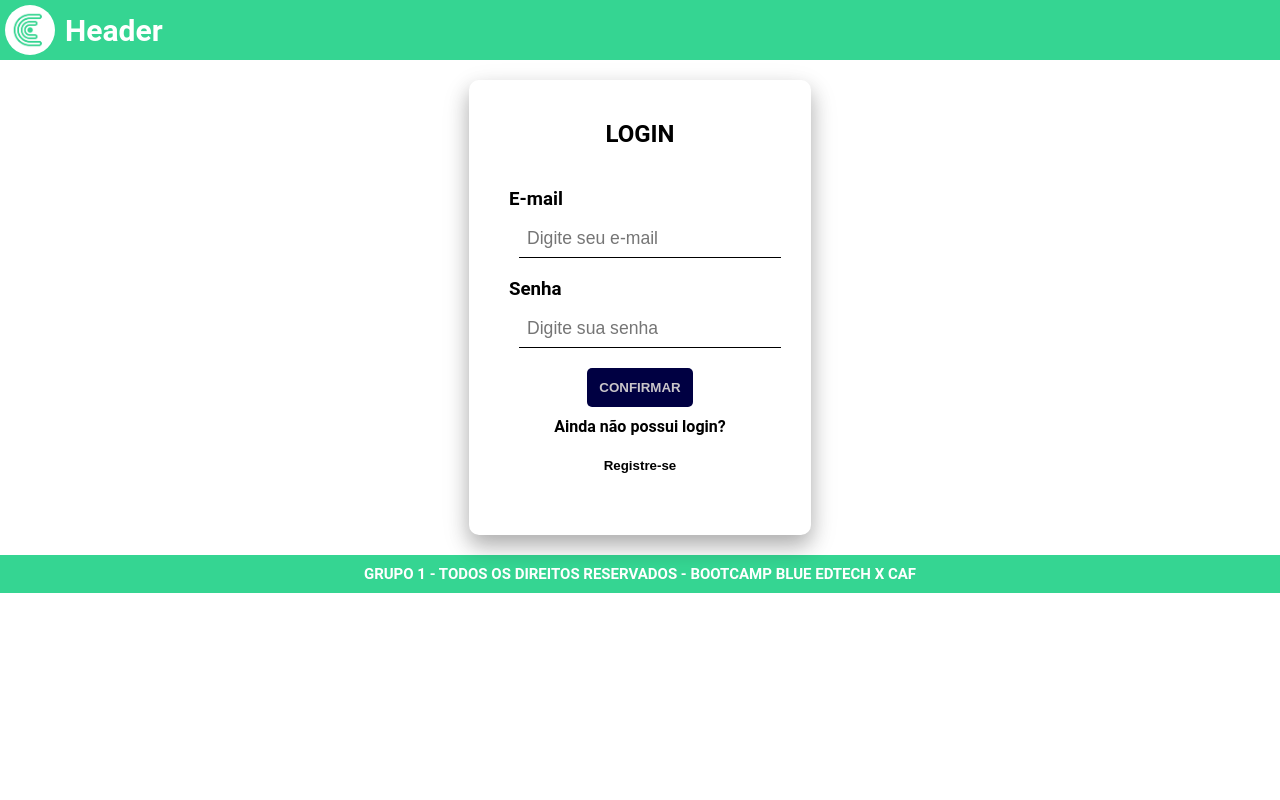
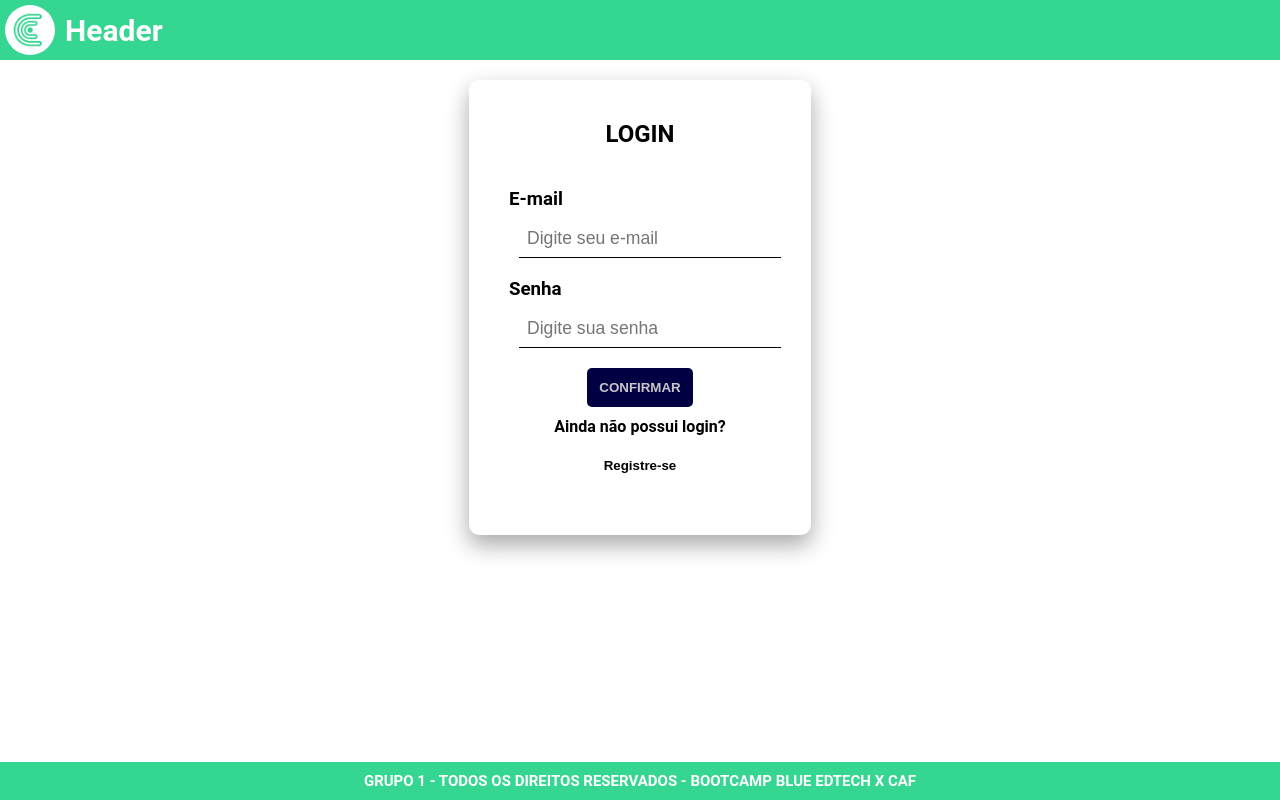
Before and after one commit to caf-equipe-1/caf-frontend, a React (Vite) app: page / in a window 1280 px wide. Built offline with nearby package versions, Linux system fonts and the light colour scheme.

Commit message:
feat(components): implement styles

```diff
--- a/src/components/footer/styles.ts
+++ b/src/components/footer/styles.ts
@@ -7,6 +7,8 @@ export const FooterBody = styled.div`
   color: white;
   width: 100%;
   height: fit-content;
+  position: fixed;
+  bottom: 0;
 `;
 
 export const FooterText = styled.div`
--- a/src/pages/Login/styles.ts
+++ b/src/pages/Login/styles.ts
@@ -5,7 +5,7 @@ export const StyledLoginPage = styled.div`
   color: #c9c5c9; */
   display: flex;
   justify-content: center;
-  padding: 20px 0 20px 0;
+  padding: 20px 0 60px 0;
   width: 100%;
   h2 {
     margin-bottom: 30px;
--- a/src/pages/Register/styles.ts
+++ b/src/pages/Register/styles.ts
@@ -5,7 +5,7 @@ export const StyledRegisterPage = styled.div`
   color: #c9c5c9; */
   display: flex;
   justify-content: center;
-  padding: 20px 0 20px 0;
+  padding: 20px 0 60px 0;
   width: 100%;
   h2 {
     margin-bottom: 30px;
```
